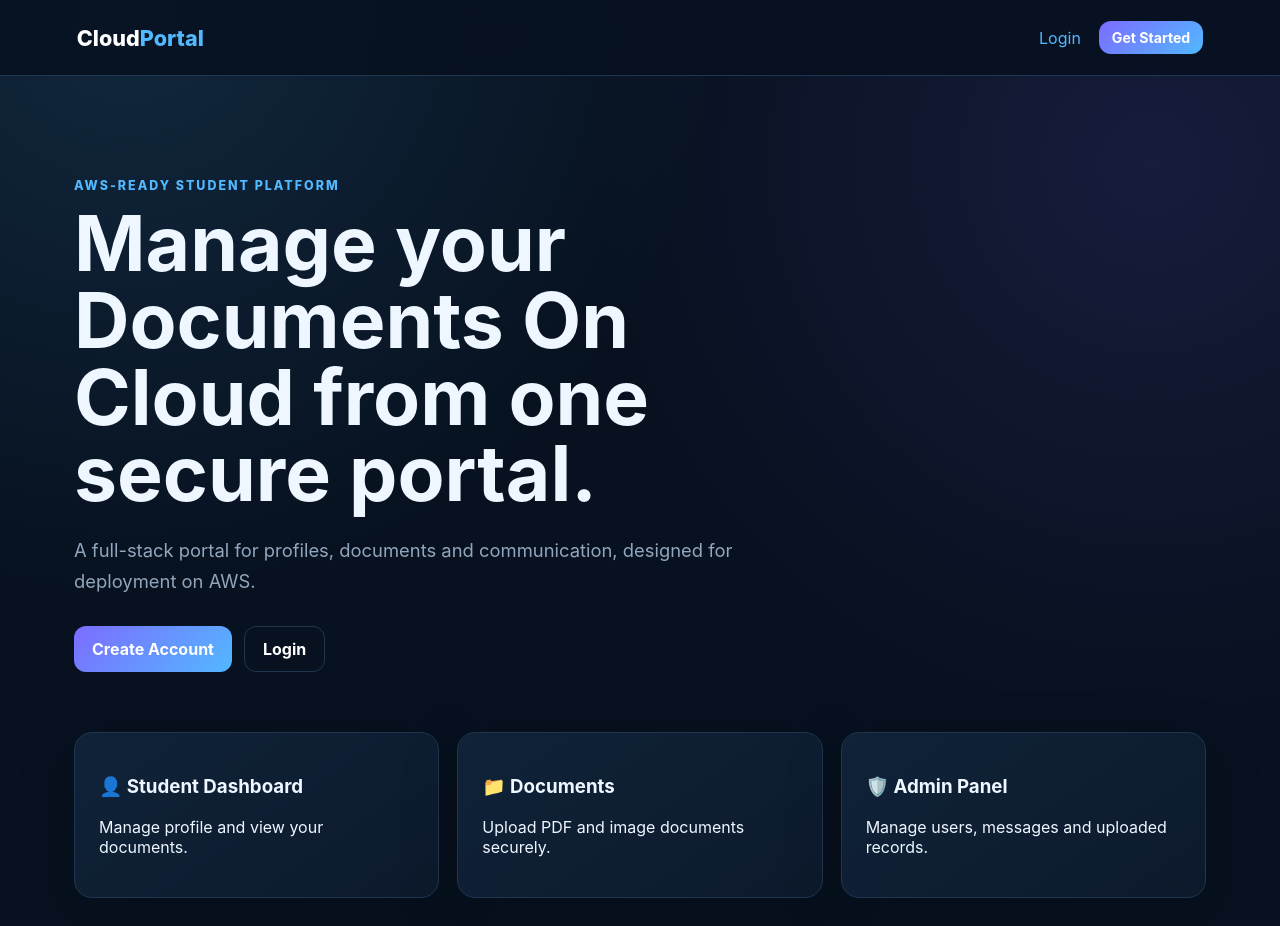
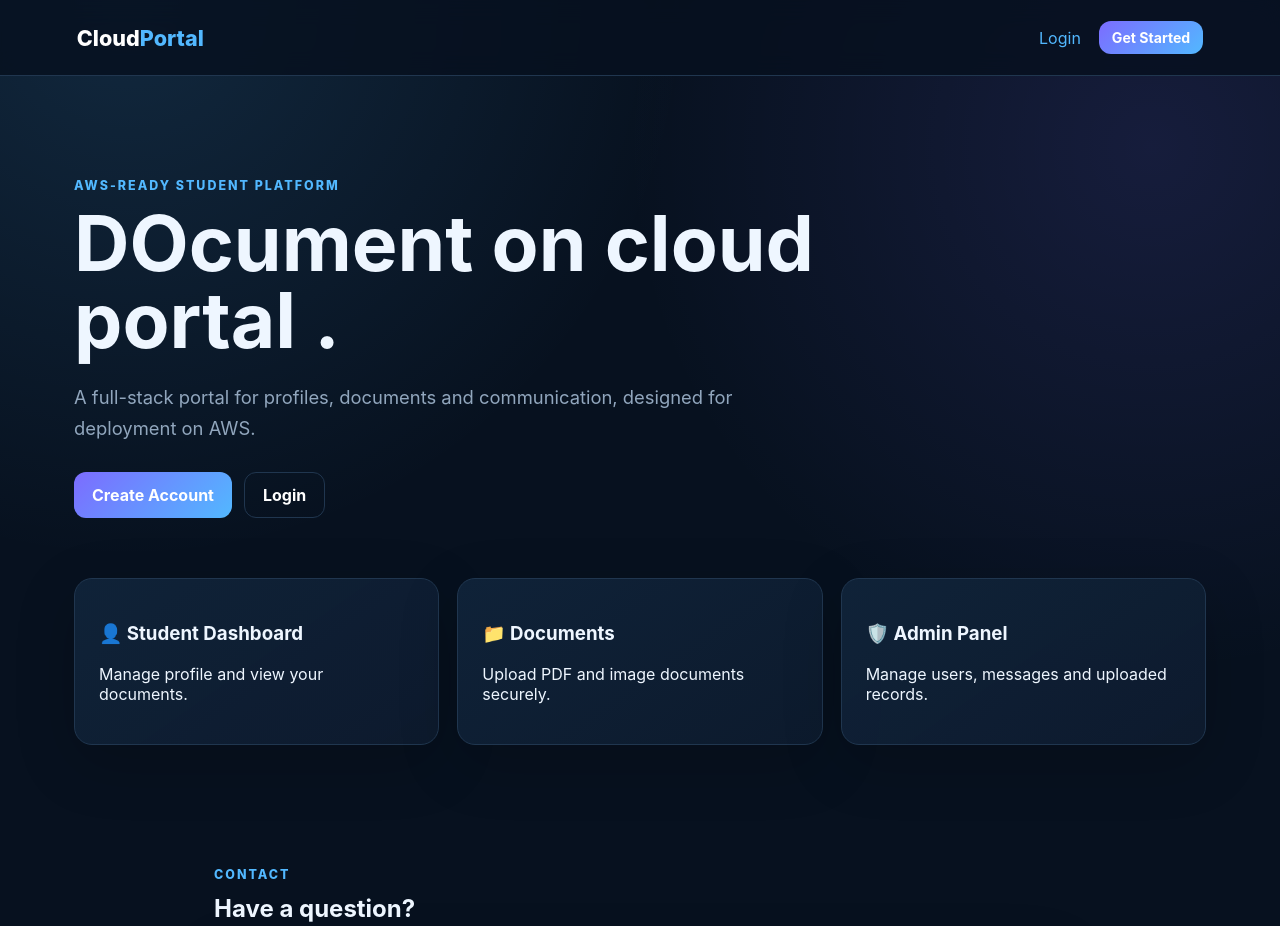
Before and after one commit to MdSamir8084/clouddocumentmanage, a website: page frontend/index.html in a window 1280 px wide. Shown: the top 926 px of the page. Drawn offline with Linux system fonts and the light colour scheme.

Commit message:
chaneg name

```diff
--- a/frontend/index.html
+++ b/frontend/index.html
@@ -18,7 +18,7 @@
 <main class="hero">
   <section class="hero-copy">
     <p class="eyebrow">AWS-READY STUDENT PLATFORM</p>
-    <h1>Manage your Documents On Cloud  from one secure portal.</h1>
+    <h1>DOcument on cloud portal .</h1>
     <p class="lead">A full-stack portal for profiles, documents and communication, designed for deployment on AWS.</p>
     <div class="actions">
       <a class="btn" href="register.html">Create Account</a>
```
